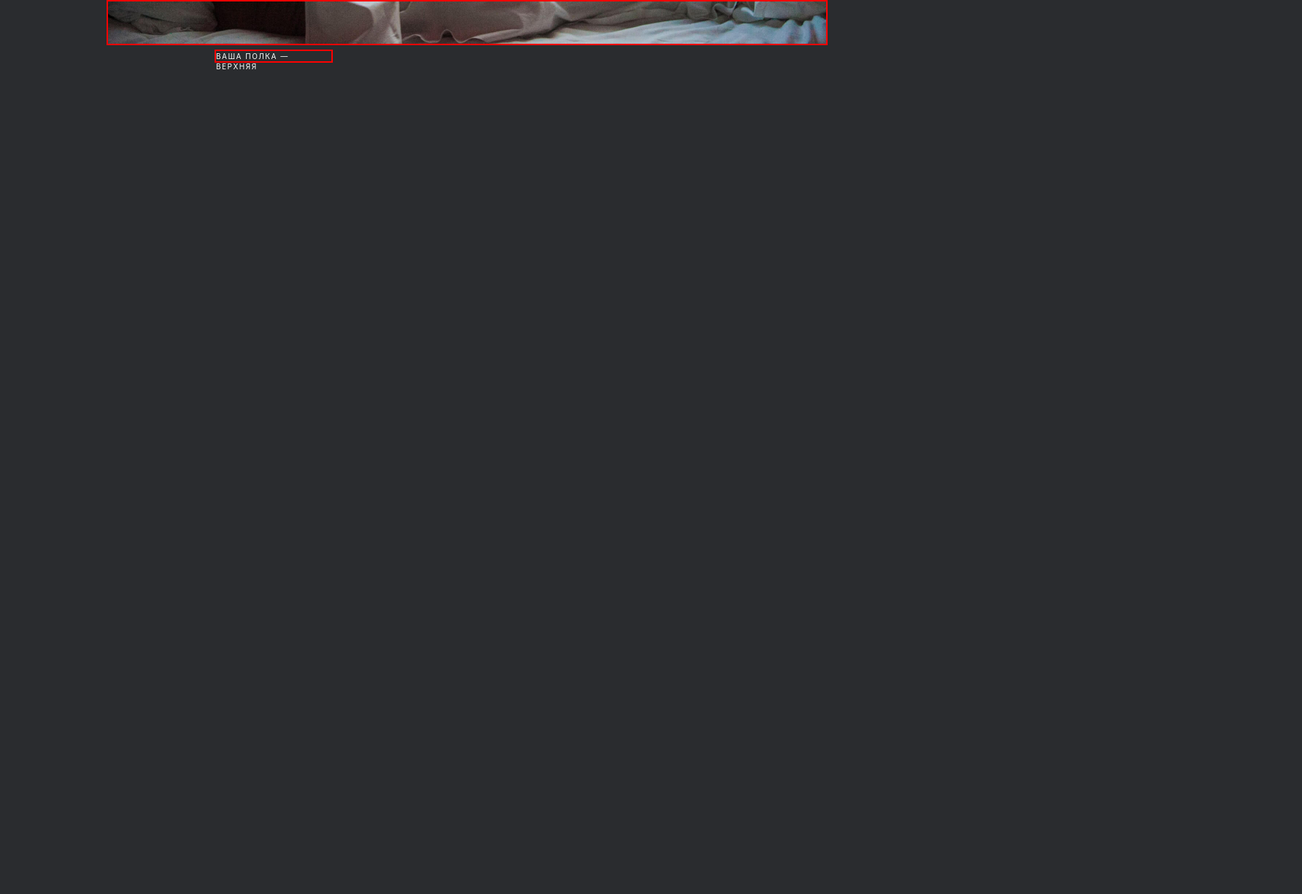
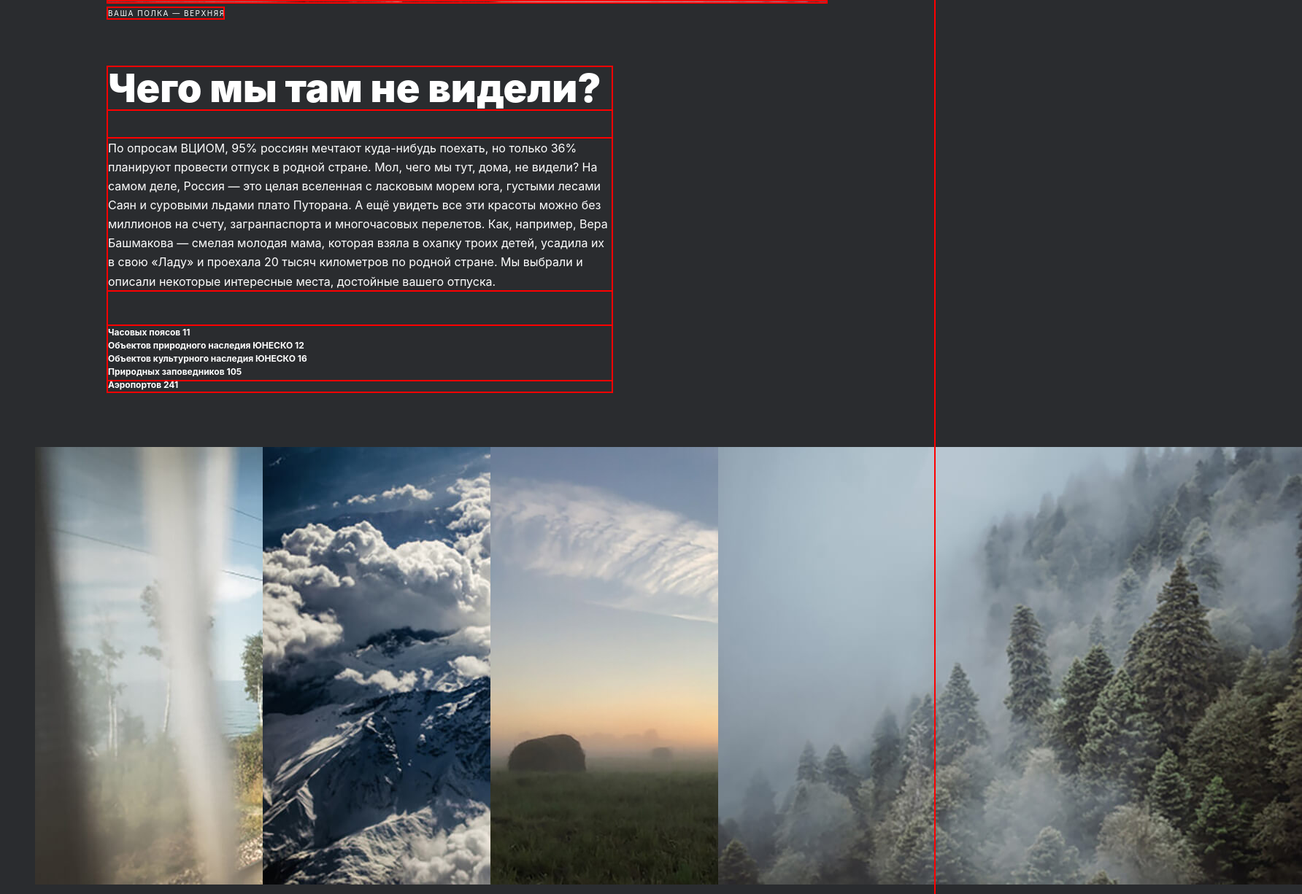
Before and after one commit to ksenia-gal/russian-travel, a plain HTML site: page index.html in a window 1280 px wide. Shown: the part 1141-2367 px from the top of the page at 73% size, 1784 px wide, since content can reach past the window. Before the commit the page ends 1239 px from the top, so only its background shows below. Drawn offline with Linux system fonts and the light colour scheme.

Commit message:
15.01.23

```diff
--- /dev/null
+++ b/blocks/intro/__list/intro__list.css
@@ -0,0 +1,14 @@
+.intro__list {
+    width: 690px;
+    height: 90px;
+    padding: 0;
+    margin: 0;
+    margin-top: 33px;
+    font-family: 'Inter';
+    font-size: 12px;
+    font-weight: 700;
+    line-height: 150%;
+    color: #FFFFFF;
+    list-style: none;
+    outline: 2px solid red;
+}
--- /dev/null
+++ b/blocks/intro/__text/intro__text.css
@@ -0,0 +1,11 @@
+.intro__text {
+    width: 690px;
+    height: 208px;
+    margin-top: 40px;
+    font-family: 'Inter';
+    font-size: 16px;
+    font-weight: 400;
+    line-height: 163%;
+    color: #FFFFFF;
+    outline: 2px solid red;
+}
--- /dev/null
+++ b/blocks/intro/__title/intro__title.css
@@ -0,0 +1,11 @@
+.intro__title {
+    width: 690px;
+    height: 58px;
+    margin: 0;
+    font-family: 'Inter';
+    font-size: 54px;
+    font-weight: 900;
+    line-height: 58px;
+    color: #FFFFFF;
+    outline: 2px solid red;
+}
--- /dev/null
+++ b/blocks/intro/intro.css
@@ -0,0 +1,12 @@
+.intro {
+    display: flex;
+    flex-direction: column;
+    align-items: center;
+    width: 690px;
+    height: 429px;
+    margin: 0;
+    margin-top: 92px;
+    margin-left: 148px;
+    padding: 0;
+    outline: 2px solid red;
+}
--- a/blocks/lead/__caption/lead__caption.css
+++ b/blocks/lead/__caption/lead__caption.css
@@ -1,17 +1,17 @@
 .lead__caption {
     width: 158px;
     height: 14px;
-    margin-left: 148px;
+    margin: 0;
+    margin-top: 8px;
     font-family: 'Inter';
     font-size: 10px;
     font-weight: 400;
-    line-height: 14px;
+    line-height: 140%;
     letter-spacing: 1.5px;
     text-transform: uppercase;
     color: #FFFFFF;
     display: flex;
-    flex-wrap: nowrap;
+    white-space: nowrap;
     align-self: start;
-    left: 0;
     outline: red solid 2px;
 }
--- a/blocks/lead/__image/lead__image.css
+++ b/blocks/lead/__image/lead__image.css
@@ -1,6 +1,8 @@
 .lead__image {
     width: 984px;
     height: 615px;
+    margin: 0;
+    margin-top: 64px;
     margin-left: 148px;
     margin-right: 148px;
     outline: red solid 2px;
--- a/blocks/lead/__subtitle/lead__subtitle.css
+++ b/blocks/lead/__subtitle/lead__subtitle.css
@@ -1,6 +1,7 @@
 .lead__subtitle {
-    width: 640px;
+    min-width: 640px;
     height: 72px;
+    margin-top: 32px;
     margin-left: 320px;
     margin-right: 320px;
     font-family: 'Inter';
--- a/blocks/lead/__title/lead__title.css
+++ b/blocks/lead/__title/lead__title.css
@@ -1,6 +1,7 @@
 .lead__title {
     width: 720px;
     height: 200px;
+    margin: 0;
     margin-left: 280px;
     margin-right: 280px;
     font-family: 'Inter';
--- a/blocks/lead/lead.css
+++ b/blocks/lead/lead.css
@@ -5,8 +5,8 @@
     width: 984px;
     height: 1005px;
     margin-top: 56px;
-    padding: 0;
     margin-left: 148px;
     margin-right: 148px;
+    padding: 0;
     outline: red solid 2px;
 }
--- a/blocks/page/page.css
+++ b/blocks/page/page.css
@@ -5,4 +5,5 @@
     margin: 0 auto;
     padding: 0;
     font-family: 'Inter';
+    outline: 2px solid red;
 }
--- /dev/null
+++ b/blocks/photo-grid/__item/photo-grid__item.css
@@ -0,0 +1,6 @@
+.photo-grid__item {
+    -webkit-box-sizing: border-box;
+  -moz-box-sizing: border-box;
+  box-sizing: border-box;
+  margin: 0;
+}
--- /dev/null
+++ b/blocks/photo-grid/photo-grid.css
@@ -0,0 +1,12 @@
+.photo-grid {
+    margin: 0;
+    margin-top: 92px;
+    width: 1184px;
+    height: 671px;
+    margin-left: 48px;
+    margin-right: 48px;
+    display: grid;
+    grid-template-columns: repeat(4, 25%);
+    grid-template-rows: repeat(3, 1fr);
+    gap: 16px 16px;
+}
--- a/index.html
+++ b/index.html
@@ -40,4 +40,31 @@
       >
       <p class="lead__caption">ваша полка — верхняя</p>
     </section>
+    <section class="intro">
+        <h2 class="intro__title">Чего мы там не видели?</h2>
+        <p class="intro__text">По опросам ВЦИОМ, 95% россиян мечтают куда-нибудь поехать, но только 36% планируют провести отпуск в родной стране. Мол, чего мы тут, дома, не видели? На самом деле, Россия — это целая вселенная с ласковым морем юга, густыми лесами Саян и суровыми льдами плато Путорана. А ещё увидеть все эти красоты можно без миллионов на счету, загранпаспорта и многочасовых перелетов. Как, например, Вера Башмакова — смелая молодая мама, которая взяла в охапку троих детей, усадила их в свою «Ладу» и проехала 20 тысяч километров по родной стране. Мы выбрали и описали некоторые интересные места, достойные вашего отпуска.</p>
+        <ul class="intro__list">
+            <li>Часовых поясов 11</li>
+            <li>Объектов природного наследия ЮНЕСКО 12</li>
+            <li>Объектов культурного наследия ЮНЕСКО 16</li>
+            <li>Природных заповедников 105</li>
+            <li>Аэропортов 241</li>
+        </ul>
+    </section>
+    <section class="photo-grid">
+        <img class="photo-grid__item" src="./images/photo-grid-train.jpg" alt="Вид из поезда" data-type="auto">
+        <img class="photo-grid__item" src="./images/photo-grid-atharva-tulsi.jpg" alt="Облака в горах" data-type="auto">
+        <img class="photo-grid__item" src="./images/photo-grid-tuman.jpg" alt="Волк" data-type="auto">
+        <img class="photo-grid__item" src="./images/photo-grid-sochi.jpg" alt="Сочи" data-type="auto">
+        <img class="photo-grid__item" src="./images/photo-grid-arisa.jpg" alt="Лед" data-type="auto">
+        <img class="photo-grid__item" src="./images/photo-grid-baikal.jpg" alt="Берег" data-type="auto">
+        <img class="photo-grid__item" src="./images/photo-grid-elbrus.jpg" alt="Эльбрус" data-type="auto">
+        <img class="photo-grid__item" src="./images/photo-grid-kondratiev.jpg" alt="заповедников" data-type="auto">
+        <img class="photo-grid__item" src="./images/photo-grid-kamchatka-1.jpg" alt="Вулкан" data-type="auto">
+        <img class="photo-grid__item" src="./images/photo-grid-kamchatka-2.jpg" alt="Камчатка" data-type="auto">
+        <img class="photo-grid__item" src="./images/photo-grid-baikal-2.jpg" alt="Байкал" data-type="auto">
+        <img class="photo-grid__item" src="./images/photo-grid-ergaki.jp" alt="Горы в облаках" data-type="auto">
+
+
+    </section>
   </body>
--- a/pages/index.css
+++ b/pages/index.css
@@ -9,3 +9,9 @@
 @import url(../blocks/lead/__subtitle/lead__subtitle.css);
 @import url(../blocks/lead/__image/lead__image.css);
 @import url(../blocks/lead/__caption/lead__caption.css);
+@import url(../blocks/intro/intro.css);
+@import url(../blocks/intro/__title/intro__title.css);
+@import url(../blocks/intro/__text/intro__text.css);
+@import url(../blocks/intro/__list/intro__list.css);
+@import url(../blocks/photo-grid/photo-grid.css);
+@import url(../blocks/photo-grid/__item/photo-grid__item.css);
```
